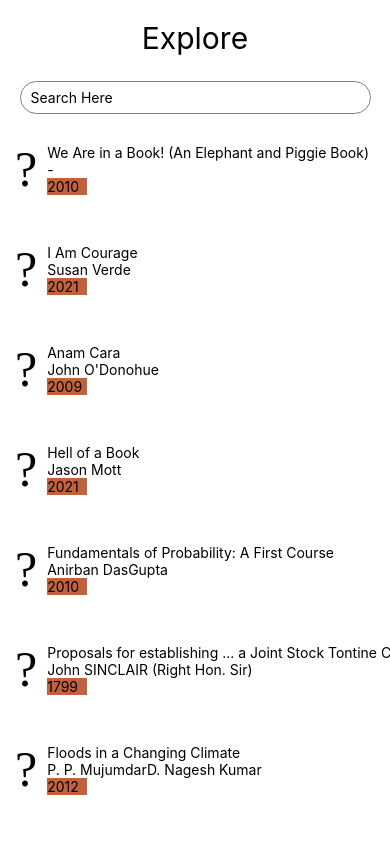
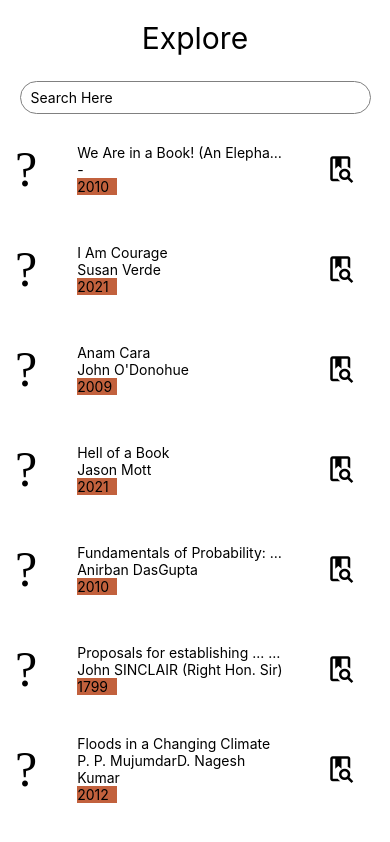
Before and after one commit to Aoi1011/react-native-bookstore, a React Native app: screen / in a window 390 px wide. Built offline with nearby package versions, Linux system fonts and the light colour scheme.

Commit message:
clickable

```diff
--- a/app/components/Home.tsx
+++ b/app/components/Home.tsx
@@ -47,6 +47,7 @@ const Home = () => {
           authors: vi.authors,
           description: vi.description,
           publishedDate: year[0],
+          previewLink: vi.previewLink,
           link: vi.infoLink,
           image: vi.imageLinks ? vi.imageLinks.smallThumbnail : '',
         };
--- a/app/components/Icon.tsx
+++ b/app/components/Icon.tsx
@@ -16,7 +16,7 @@ export interface IconProps {
 export const IconSizes = {
   small: 13,
   medium: 18,
-  large: 23,
+  large: 30,
   extraLarge: 50,
 };
 
--- a/app/components/Item.tsx
+++ b/app/components/Item.tsx
@@ -1,5 +1,7 @@
 import React, {useEffect} from 'react';
-import {StyleSheet, Image, Dimensions, View, Text} from 'react-native';
+import {StyleSheet, Image, Dimensions, View, Text, Linking} from 'react-native';
+import {Button} from 'react-native-elements';
+
 import {MaterialIcon} from './Icon';
 
 const deviceWidth = Dimensions.get('window').width;
@@ -24,13 +26,23 @@ const Item = ({photo}: {photo: any}): JSX.Element => {
         size="extraLarge"
         color="black"
       />
-      <View style={styles.right}>
+      <View style={styles.center}>
         <Text style={styles.title} numberOfLines={1}>
           {photo.title}
         </Text>
         <Text style={styles.author}>{photo.authors ? photo.authors : '-'}</Text>
         <Text style={styles.publishedDate}>{photo.publishedDate}</Text>
       </View>
+      <Button
+        icon={
+          <MaterialIcon name="book-search-outline" size="large" color="black" />
+        }
+        type="clear"
+        style={styles.right}
+        onPress={() => {
+          Linking.openURL(photo.previewLink);
+        }}
+      />
     </View>
   );
 };
@@ -53,10 +65,11 @@ const styles = StyleSheet.create({
     // width: 50,
     // height: 50,
   },
-  right: {
+  center: {
     // paddingRight: 10,
     // paddingLeft: 10,
-    padding: 10,
+    paddingLeft: 40,
+    width: 250,
   },
   title: {
     // paddingLeft: 10,
@@ -69,5 +82,14 @@ const styles = StyleSheet.create({
     backgroundColor: '#c2613d',
     width: 40,
   },
+  right: {
+    // flex: 1,
+    // textAlign: 'end',
+    // justifyContent: 'flex-end',
+    // borderWidth: 1,
+    // borderColor: 'black',
+    width: '100%',
+    paddingLeft: 30,
+  },
 });
 export default Item;
--- a/package.json
+++ b/package.json
@@ -14,6 +14,7 @@
     "react": "17.0.2",
     "react-i18next": "^11.16.1",
     "react-native": "0.67.4",
+    "react-native-elements": "^3.4.2",
     "react-native-fix-image": "^2.1.0",
     "react-native-paper": "^4.11.2",
     "react-native-responsive-screen": "^1.4.2",
```
Also changed, not shown: 1 other file (tests, documents, lock files or other folders).
